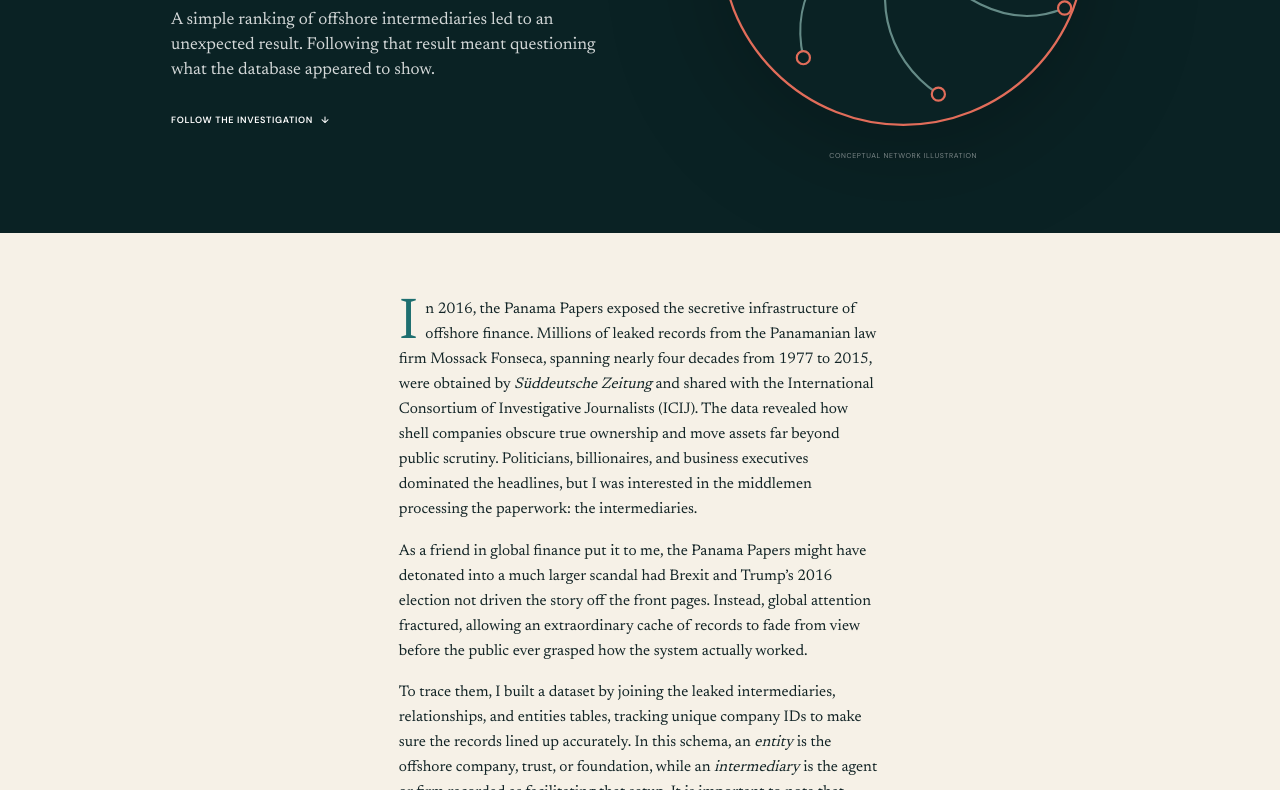
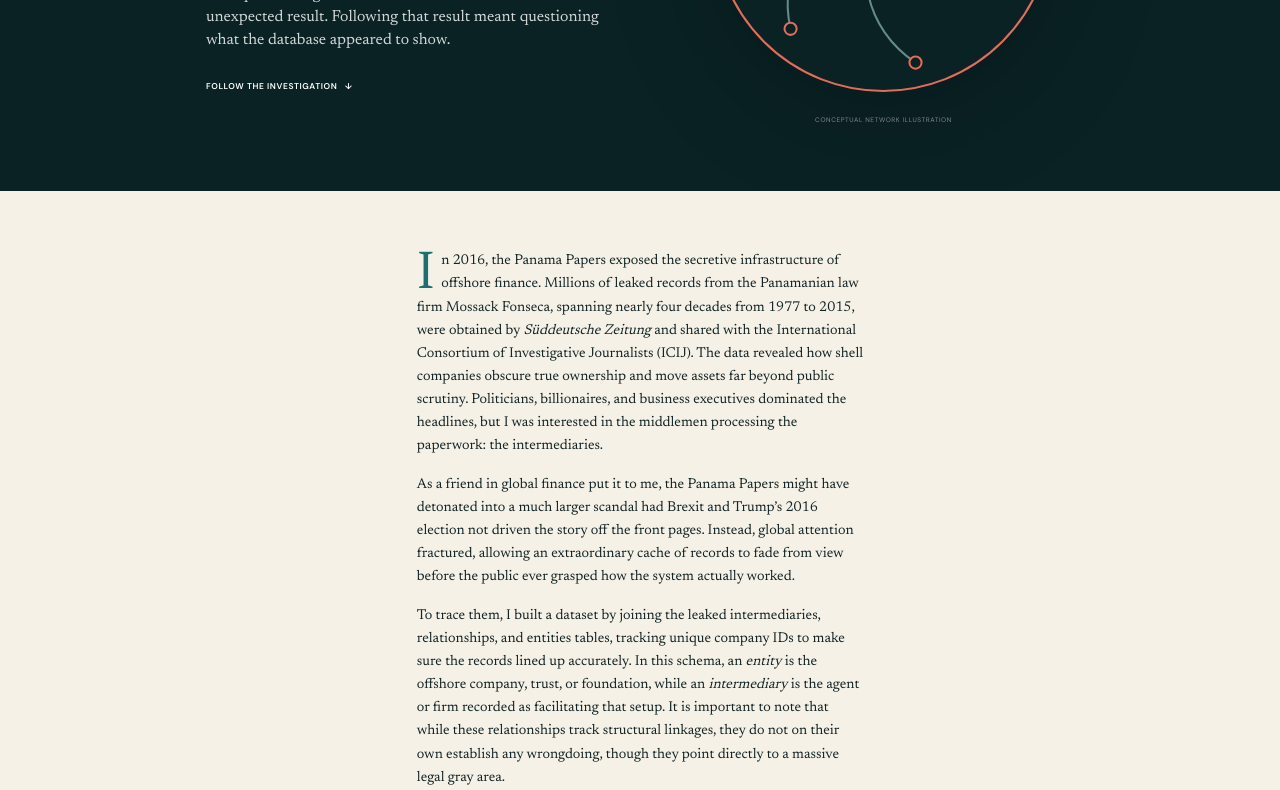
Before and after one commit to kelseascarlett-wq/panama_papers, a plain HTML site: page index.html in a window 1280 px wide. Shown: the part 330-1120 px from the top of the page. Drawn offline with Linux system fonts and the light colour scheme; a script that the page names is missing.

Commit message:
Adjust zoom level in body styles

```diff
--- a/styles.css
+++ b/styles.css
@@ -16,7 +16,7 @@
 * { box-sizing: border-box; }
 html { scroll-behavior: smooth; }
 body {
-  zoom: 0.67;
+  zoom: 0.62;
   margin: 0;
   color: var(--ink);
   background: var(--paper);
```
